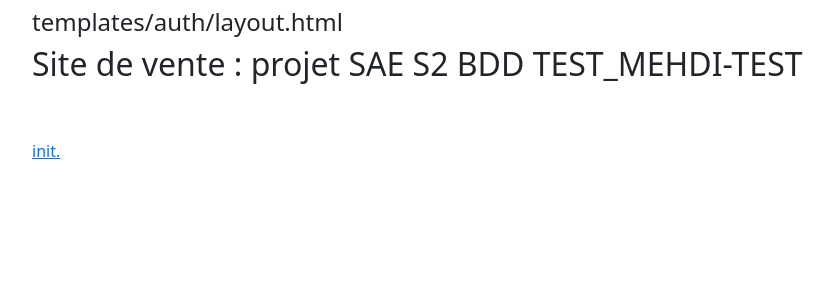
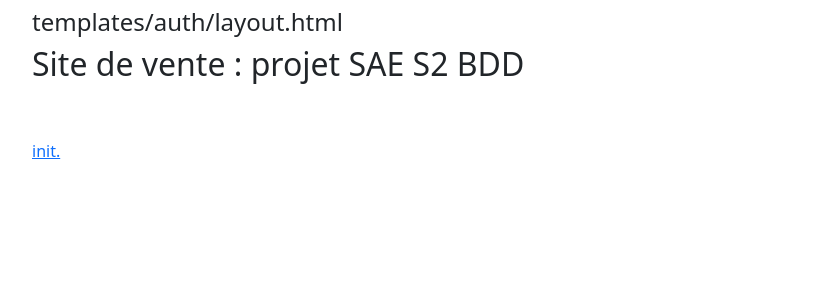
Before and after one commit to MaxG0312/SAE-2.04, a Flask app: page / in a window 1280 px wide. Shown: the part 64-364 px from the top of the page, without its empty margins (50-884 px from the left). Run offline with Flask 3, Linux system fonts and the light colour scheme; some libraries are stand-ins or nearby versions.

Commit message:
Update layout.html
suppression du nom ajouter pour des besoins de test pendant les heures de sae

```diff
--- a/templates/auth/layout.html
+++ b/templates/auth/layout.html
@@ -17,7 +17,7 @@
 <div class="container">
     {% block body %}
         <h4>templates/auth/layout.html</h4>
-        <h2>Site de vente : projet SAE S2 BDD TEST_MEHDI-TEST</h2>
+        <h2>Site de vente : projet SAE S2 BDD</h2>
         <br><br>
         <a href="/base/init">init.</a>
     {% endblock %}
```
